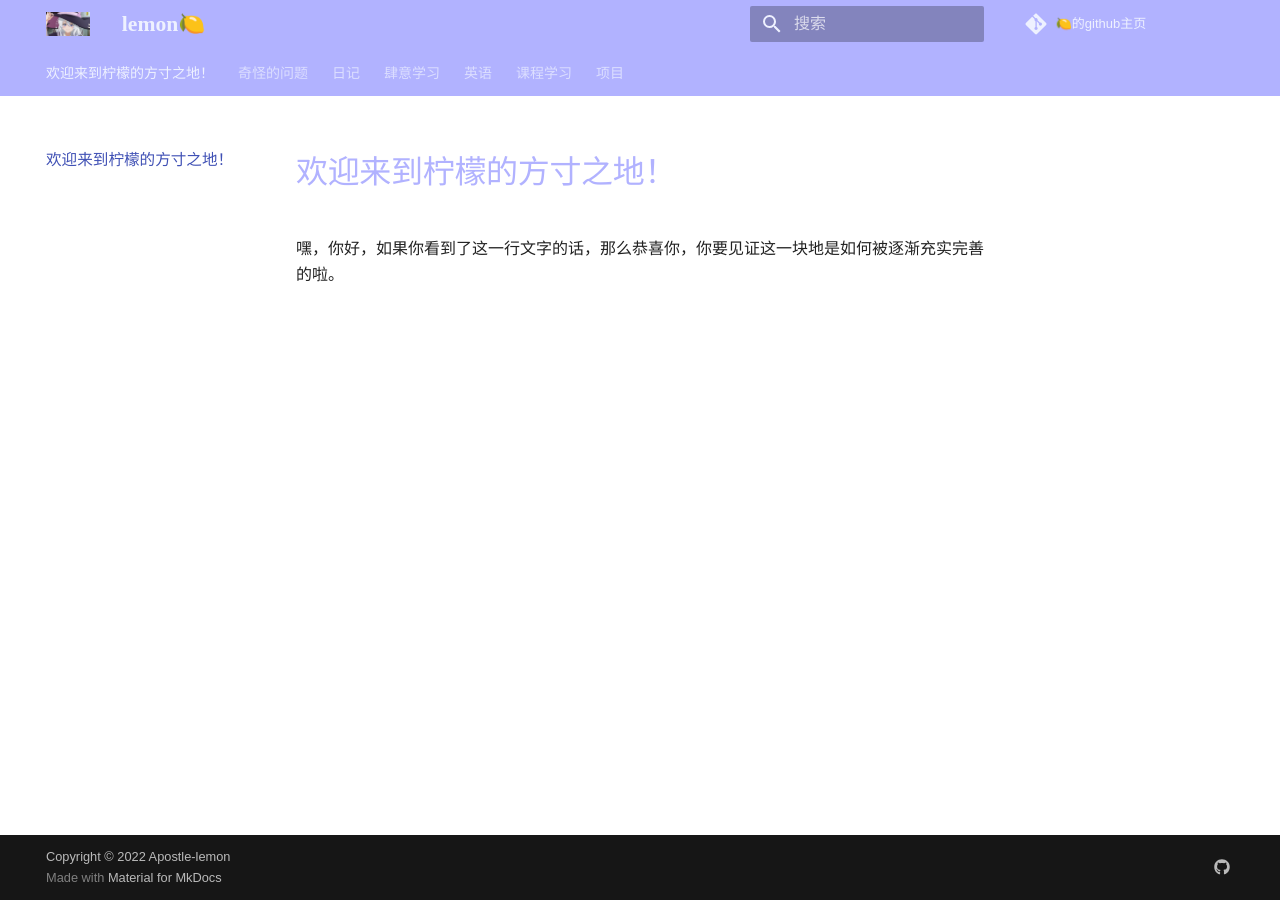
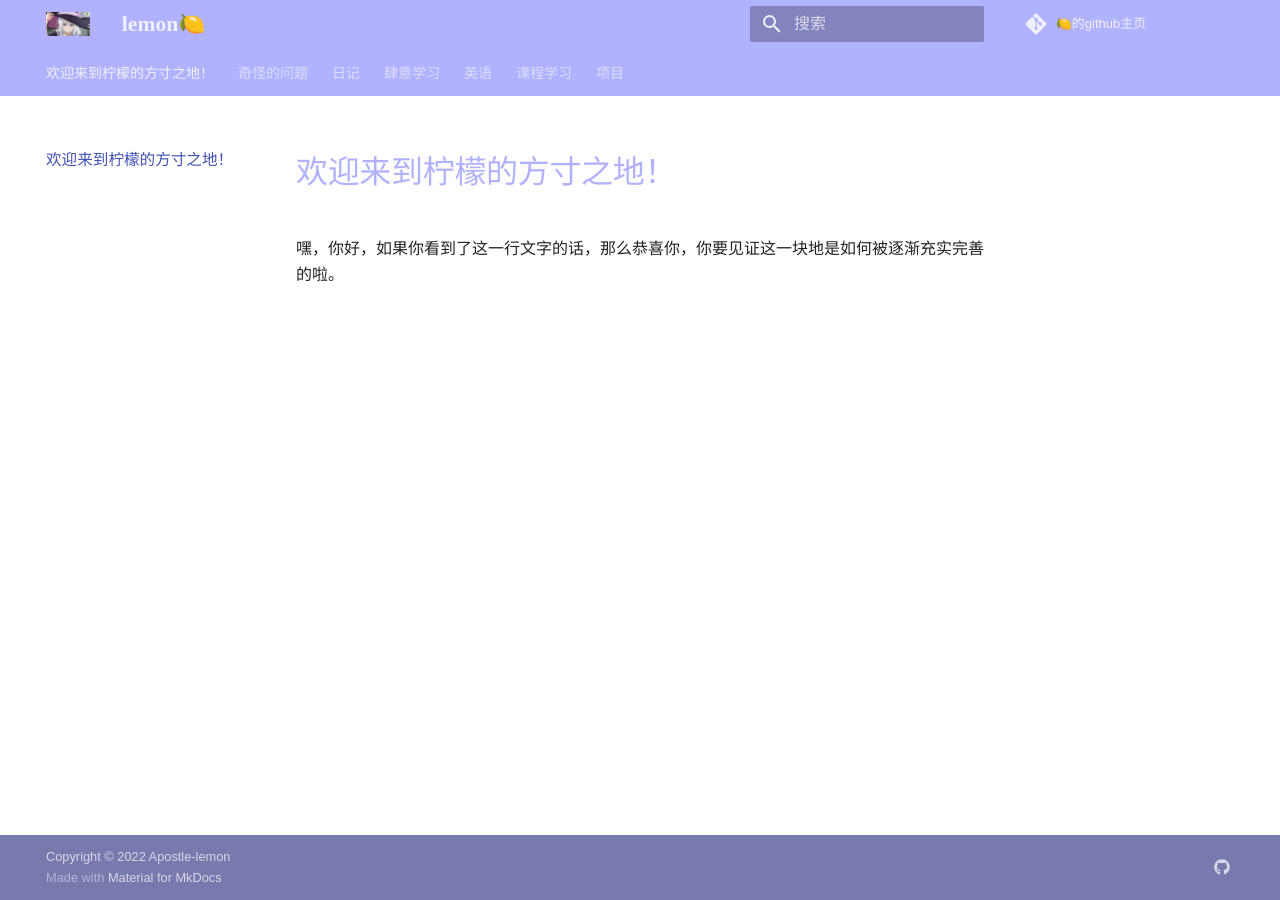
Before and after one commit to Apostle-lemon/Apostle-lemon.github.io, an MkDocs documentation site: the page built from docs/index.md, in a window 1280 px wide. Built offline with MkDocs 1.6.1 and Material for MkDocs 9.7.7, drawn with Linux system fonts in a browser that asks for light colours; some web fonts are replaced.

Commit message:
vault backup: 2022-11-03 22:10:07
Affected files:
docs/css/color.css

```diff
--- a/docs/css/color.css
+++ b/docs/css/color.css
@@ -1,11 +1,14 @@
 :root > * {
+    --md-primary-bg-color:        #EEF1FF; /* 标题的颜色 */
     --md-primary-fg-color:        #B1B2FF; /* 顶部导航栏的颜色 */
     --md-primary-fg-color--dark:  #D2DAFF;
+
     --md-default-fg-color--light:        #B1B2FF;
     --md-default-fg-color--lighter:      #B1B2FF;
     --md-default-fg-color--lightest:     #B1B2FF;
 
-    --md-primary-bg-color:        #EEF1FF; /* 标题的颜色 */
 
-    --md-default-fg-color:               hsla(0, 0%, 0%, 0.87);
+
+    --md-footer-fg-color:                #EEF1FF; /* 底部导航栏的颜色 */
+    --md-footer-bg-color:                #B1B2FF;
 }
```
